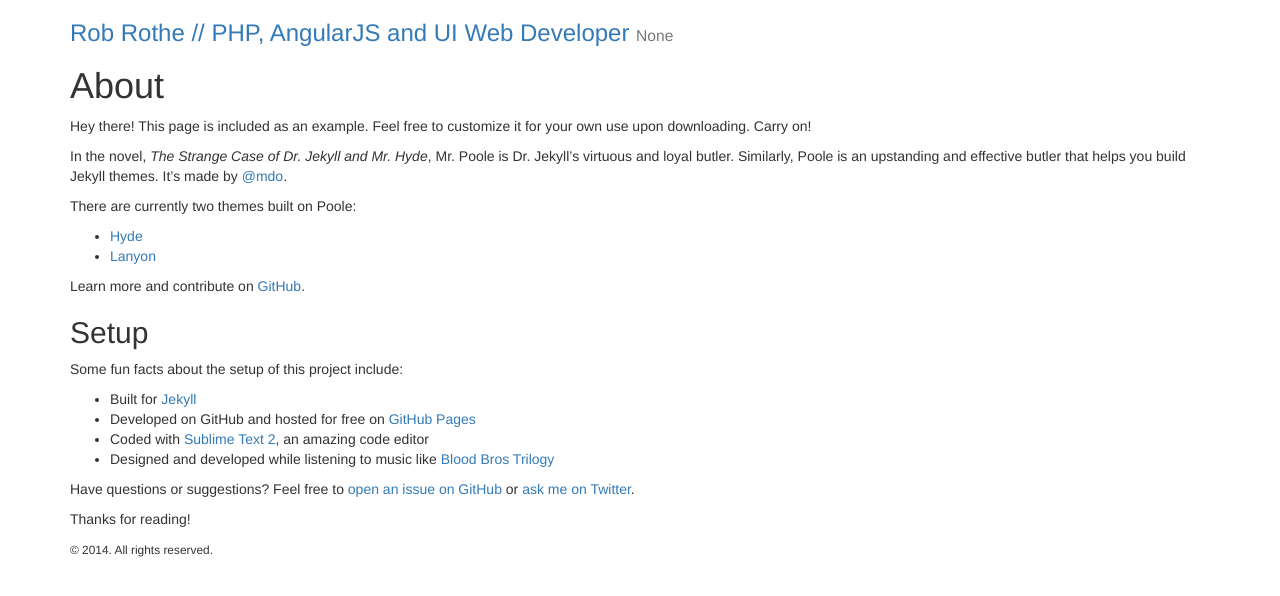
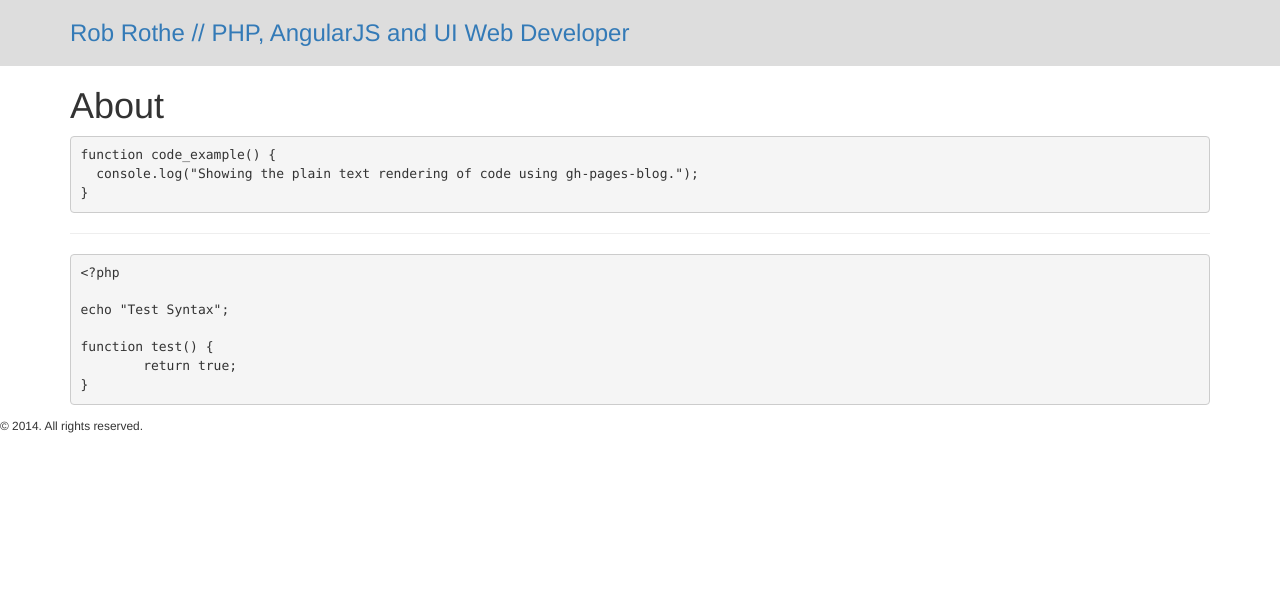
Before and after one commit to robrothedev/robrothedev.github.io, a Jekyll site: the page built from about.md, in a window 1280 px wide. Shown: the top 596 px of the page. Built offline with Jekyll 4.4.1, drawn with Linux system fonts in a browser that asks for light colours; nearby versions of some CDN libraries.

Commit message:
Updating css and layout

```diff
--- a/_config.yml
+++ b/_config.yml
@@ -4,7 +4,7 @@ relative_permalinks: true
 
 # Setup
 title:            Rob Rothe // PHP, AngularJS and UI Web Developer
-tagline:          None
+tagline:
 url:              http://robrothedev.github.io
 paginate:         1
 baseurl:          http://robrothedev.github.io/
--- a/_includes/head.html
+++ b/_includes/head.html
@@ -20,8 +20,6 @@
   <link rel="stylesheet" href="{{ site.baseurl }}public/css/syntax.css">
 
   <!-- Icons -->
-  <link rel="apple-touch-icon-precomposed" sizes="144x144" href="{{ site.baseurl }}public/apple-touch-icon-precomposed.png">
-  <link rel="shortcut icon" href="{{ site.baseurl }}public/favicon.ico">
 
   <!-- RSS -->
   <link rel="alternate" type="application/atom+xml" title="{{ site.title }}" href="{{ site.baseurl }}atom.xml">
--- a/_layouts/default.html
+++ b/_layouts/default.html
@@ -4,25 +4,23 @@
   {% include head.html %}
 
   <body>
-
+    <header class="masthead">
       <div class="container content">
-      <header class="masthead">
-        <h3 class="masthead-title">
+        <h3>
           <a href="{{ site.baseurl }}" title="Home">{{ site.title }}</a>
-          <small>{{ site.tagline }}</small>
         </h3>
+      </div>
     </header>
-
+    <div class="container">
       <main>
         {{ content }}
       </main>
-
+    </div>
     <footer class="footer">
       <small>
         &copy; <time datetime="{{ site.time | date_to_xmlschema }}">{{ site.time | date: '%Y' }}</time>. All rights reserved.
       </small>
     </footer>
-    </div>
 
   </body>
 </html>
--- a/about.md
+++ b/about.md
@@ -3,28 +3,20 @@ layout: page
 title: About
 ---
 
-<p class="message">
-  Hey there! This page is included as an example. Feel free to customize it for your own use upon downloading. Carry on!
-</p>
+{% highlight text %}
+function code_example() {
+  console.log("Showing the plain text rendering of code using gh-pages-blog.");
+}
+{% endhighlight %}
 
-In the novel, *The Strange Case of Dr. Jekyll and Mr. Hyde*, Mr. Poole is Dr. Jekyll's virtuous and loyal butler. Similarly, Poole is an upstanding and effective butler that helps you build Jekyll themes. It's made by [@mdo](https://twitter.com/mdo).
+<hr>
 
-There are currently two themes built on Poole:
+{% highlight text %}
+<?php
 
-* [Hyde](http://hyde.getpoole.com)
-* [Lanyon](http://lanyon.getpoole.com)
+echo "Test Syntax";
 
-Learn more and contribute on [GitHub](https://github.com/poole).
-
-## Setup
-
-Some fun facts about the setup of this project include:
-
-* Built for [Jekyll](http://jekyllrb.com)
-* Developed on GitHub and hosted for free on [GitHub Pages](https://pages.github.com)
-* Coded with [Sublime Text 2](http://sublimetext.com), an amazing code editor
-* Designed and developed while listening to music like [Blood Bros Trilogy](https://soundcloud.com/maddecent/sets/blood-bros-series)
-
-Have questions or suggestions? Feel free to [open an issue on GitHub](https://github.com/poole/poole/issues/new) or [ask me on Twitter](https://twitter.com/mdo).
-
-Thanks for reading!
+function test() {
+	return true;
+}
+{% endhighlight %}
--- a/public/css/site.css
+++ b/public/css/site.css
@@ -0,0 +1,8 @@
+.masthead {
+  background:#ddd;
+  padding:20px 0;
+}
+
+.masthead h3 {
+  margin:0;
+}
```
Lines whose indentation alone changed are shown as unchanged.
